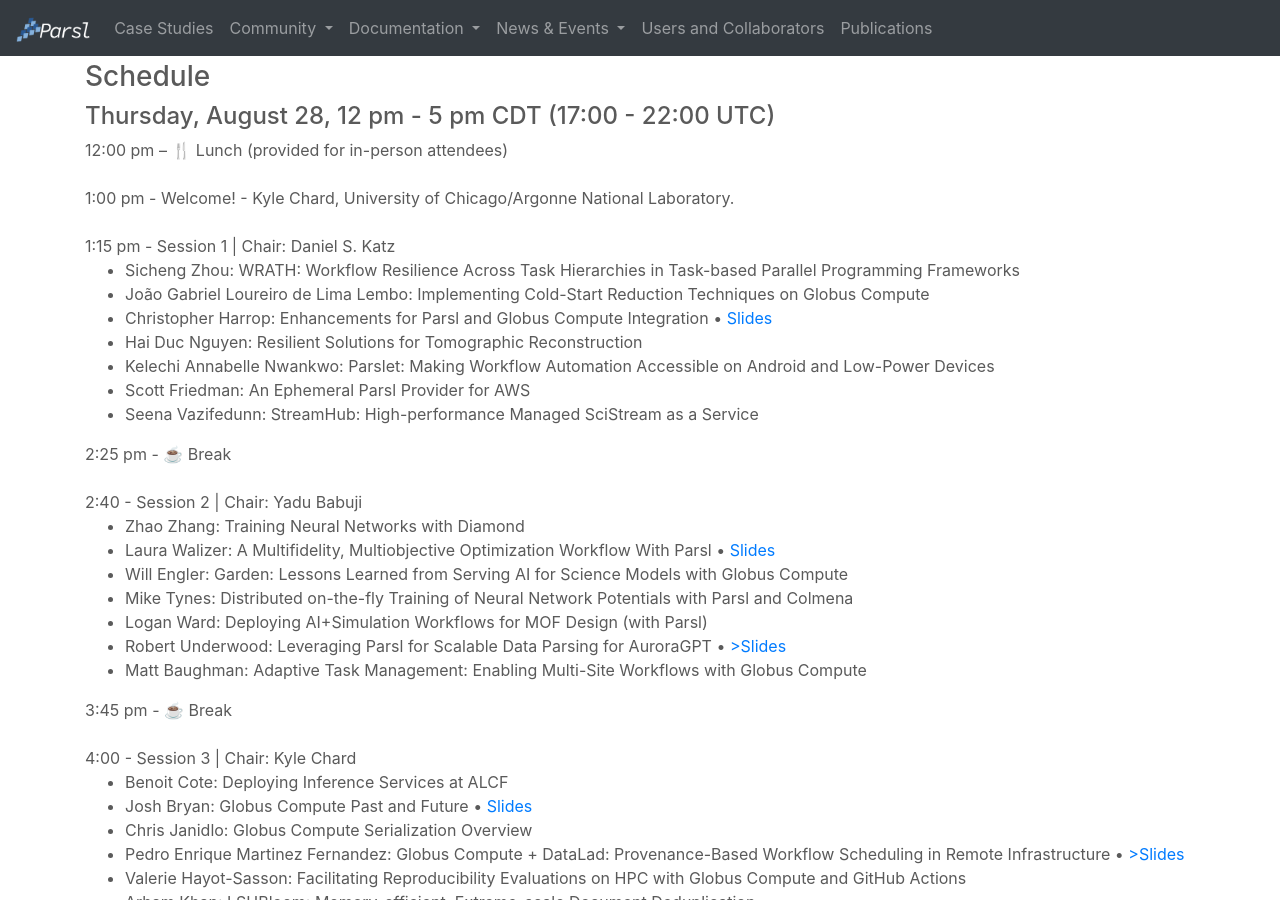
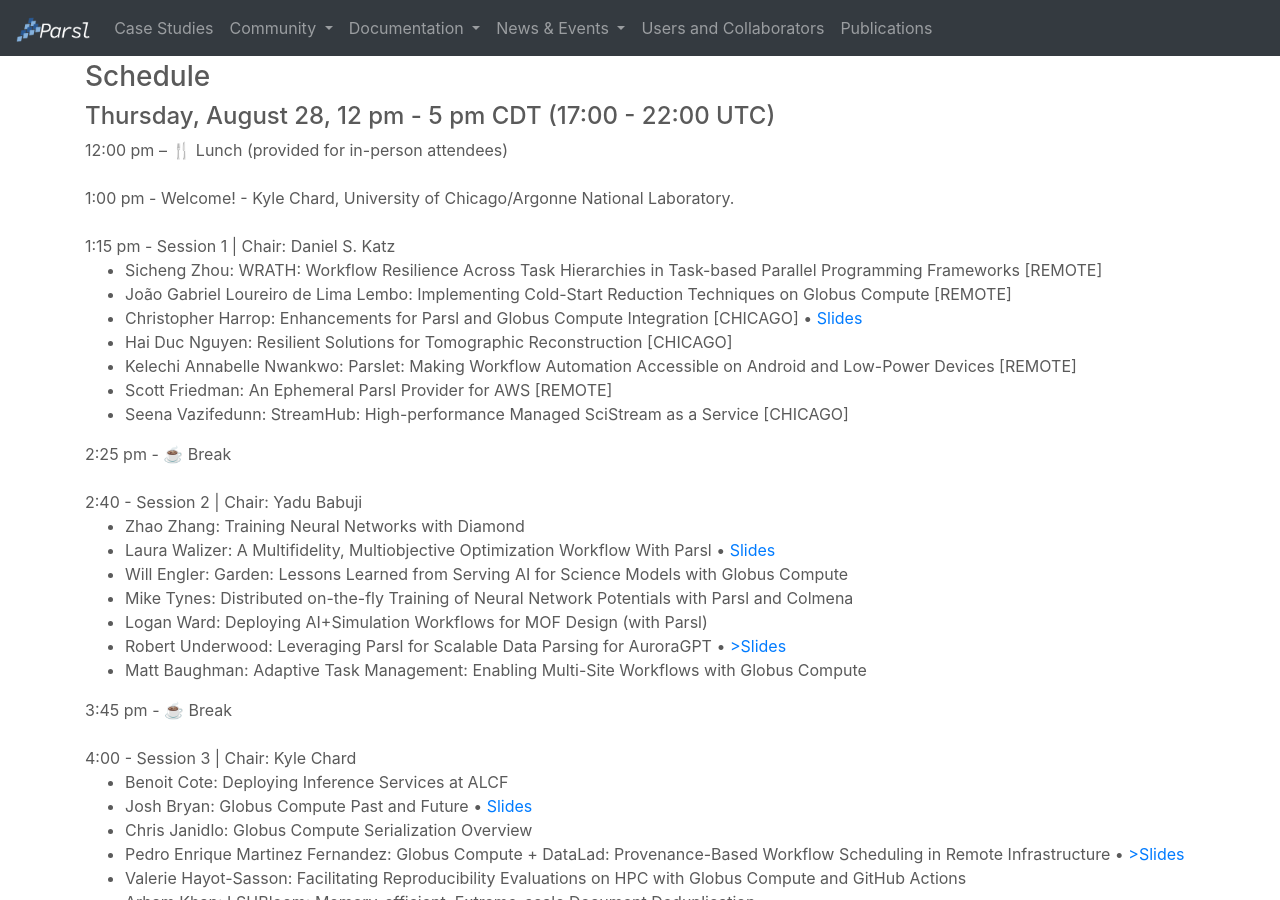
Before and after one commit to Parsl/parsl.github.io, a Jekyll site: the page built from parslfest/parslfest2025.html, in a window 1280 px wide and 900 px high, scrolled down 1089 px. Built offline with Jekyll 4.4.1, drawn with Linux system fonts in a browser that asks for light colours.

Commit message:
Add remote/chicago annotations for session 1

```diff
--- a/parslfest/parslfest2025.html
+++ b/parslfest/parslfest2025.html
@@ -137,13 +137,13 @@
 
       1:15 pm - Session 1 | Chair: Daniel S. Katz
       <ul>
-		<li>Sicheng Zhou: WRATH: Workflow Resilience Across Task Hierarchies in Task-based Parallel Programming Frameworks</li>
-		<li>João Gabriel Loureiro de Lima Lembo: Implementing Cold-Start Reduction Techniques on Globus Compute</li>
-		<li>Christopher Harrop: Enhancements for Parsl and Globus Compute Integration • <a href="https://drive.google.com/file/d/1_nxzK2BcR4pselsLY9tK4wxVlRRneIUU/view?usp=sharing" target="_blank">Slides</a></li>
-		<li>Hai Duc Nguyen: Resilient Solutions for Tomographic Reconstruction</li>
-		<li>Kelechi Annabelle Nwankwo: Parslet: Making Workflow Automation Accessible on Android and Low-Power Devices</li>
-		<li>Scott Friedman: An Ephemeral Parsl Provider for AWS</li>
-		<li>Seena Vazifedunn: StreamHub: High-performance Managed SciStream as a Service</li>
+		<li>Sicheng Zhou: WRATH: Workflow Resilience Across Task Hierarchies in Task-based Parallel Programming Frameworks [REMOTE]</li>
+		<li>João Gabriel Loureiro de Lima Lembo: Implementing Cold-Start Reduction Techniques on Globus Compute [REMOTE]</li>
+		<li>Christopher Harrop: Enhancements for Parsl and Globus Compute Integration [CHICAGO] • <a href="https://drive.google.com/file/d/1_nxzK2BcR4pselsLY9tK4wxVlRRneIUU/view?usp=sharing" target="_blank">Slides</a></li>
+		<li>Hai Duc Nguyen: Resilient Solutions for Tomographic Reconstruction [CHICAGO]</li>
+		<li>Kelechi Annabelle Nwankwo: Parslet: Making Workflow Automation Accessible on Android and Low-Power Devices [REMOTE]</li>
+		<li>Scott Friedman: An Ephemeral Parsl Provider for AWS [REMOTE]</li>
+		<li>Seena Vazifedunn: StreamHub: High-performance Managed SciStream as a Service [CHICAGO]</li>
       </ul>
 
       2:25 pm - ☕️ Break  <br /><br />
```
